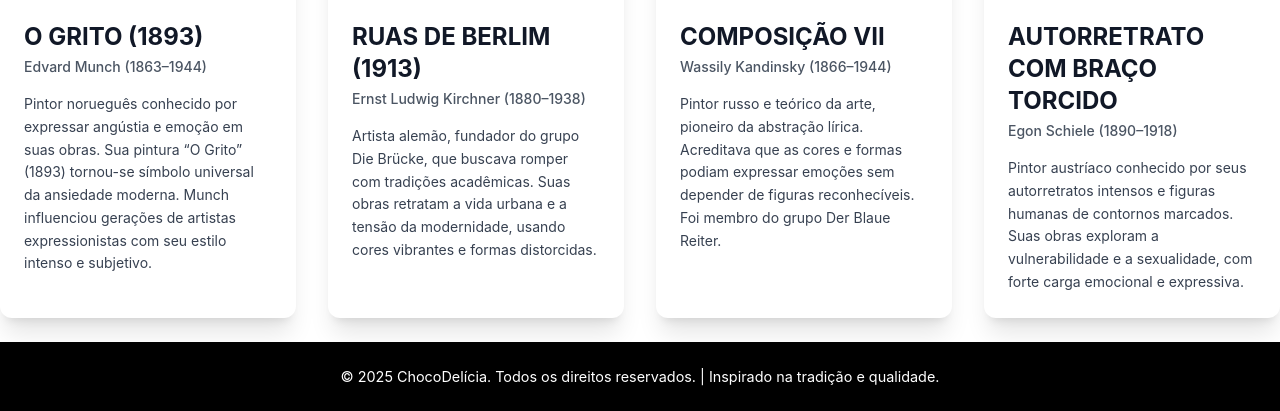
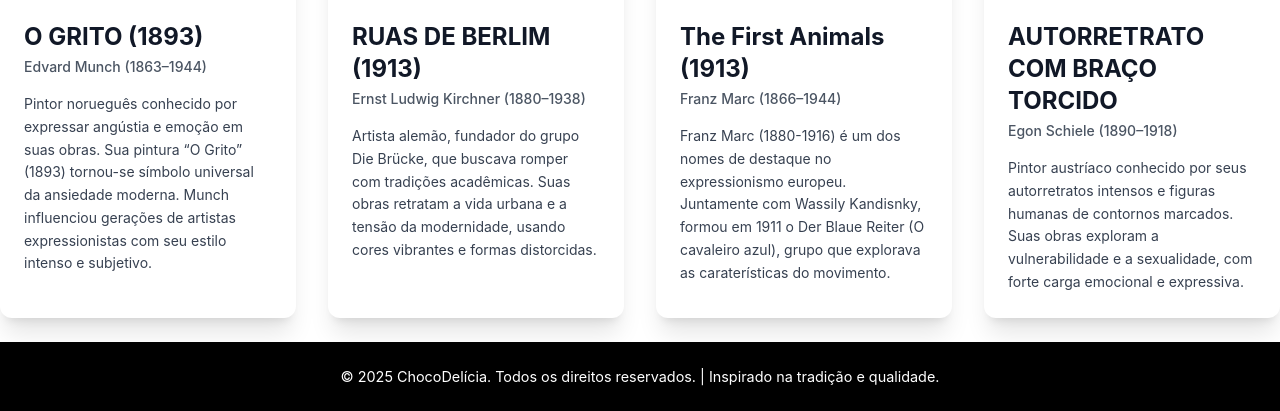
Before and after one commit to MatheusZds/expressionismo-2025, a plain HTML site: page html/artistas.html in a window 1280 px wide. Shown: the part 1014-1425 px from the top of the page. Drawn offline with nearby package versions, Linux system fonts and the light colour scheme.

Commit message:
style: alterada imagem das obras

```diff
--- a/html/artistas.html
+++ b/html/artistas.html
@@ -94,14 +94,14 @@ Chaim Soutine (Império Russo/França): Embora trabalhando em Paris (Escola de P
 
                 <div class="bg-white rounded-xl shadow-xl overflow-hidden transform transition duration-300 hover:scale-[1.02] hover:shadow-2xl flex flex-col">
                     <div class="h-48 bg-gray-200 flex items-center justify-center relative">
-                        <img src="../src/img/composição.png" alt="Composição VII" class="object-cover w-full h-full" onerror="this.onerror=null; this.src='https://placehold.co/600x400/10b981/ffffff?text=Imagem+Indisponível'" loading="lazy" />
+                        <img src="../src/img/anima.png" alt="Composição VII" class="object-cover w-full h-full" onerror="this.onerror=null; this.src='https://placehold.co/600x400/10b981/ffffff?text=Imagem+Indisponível'" loading="lazy" />
 
                     </div>
                     <div class="p-6 flex-grow flex flex-col justify-between">
                         <div>
-                            <h4 class="text-2xl font-bold text-gray-900 mb-1">COMPOSIÇÃO VII</h4>
-                            <p class="text-sm font-medium text-gray-600 mb-4">Wassily Kandinsky (1866–1944)</p>
-                            <p class="text-gray-700 text-sm leading-relaxed">Pintor russo e teórico da arte, pioneiro da abstração lírica. Acreditava que as cores e formas podiam expressar emoções sem depender de figuras reconhecíveis. Foi membro do grupo Der Blaue Reiter.</p>
+                            <h4 class="text-2xl font-bold text-gray-900 mb-1">The First Animals (1913)</h4>
+                            <p class="text-sm font-medium text-gray-600 mb-4">Franz Marc (1866–1944)</p>
+                            <p class="text-gray-700 text-sm leading-relaxed">Franz Marc (1880-1916) é um dos nomes de destaque no expressionismo europeu. Juntamente com Wassily Kandisnky, formou em 1911 o Der Blaue Reiter (O cavaleiro azul), grupo que explorava as caraterísticas do movimento.</p>
                         </div>
 
                     </div>
```
Also changed, not shown: 1 other file.
